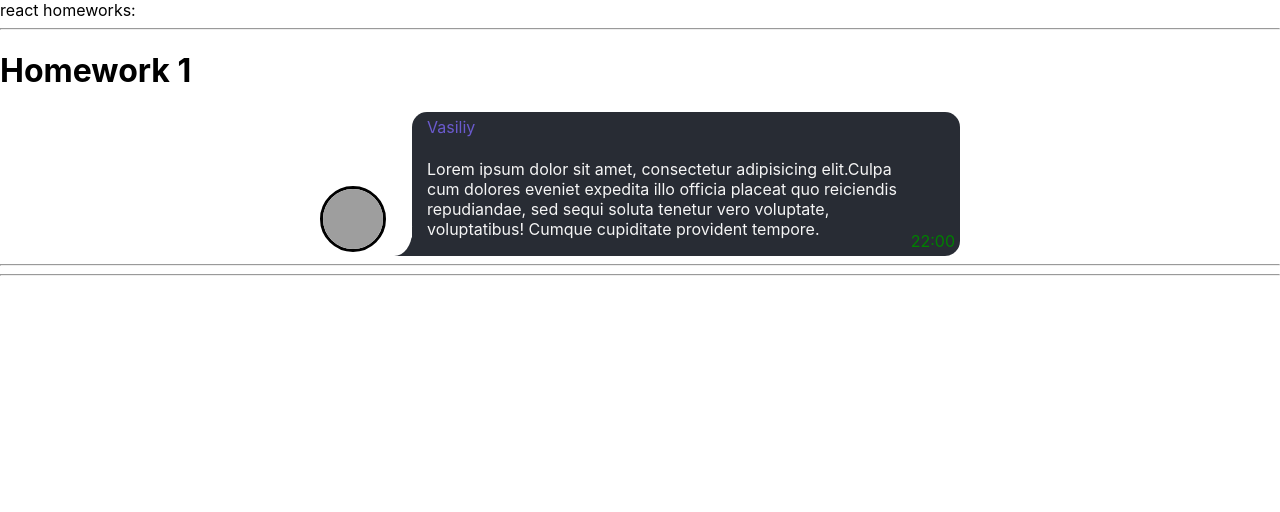
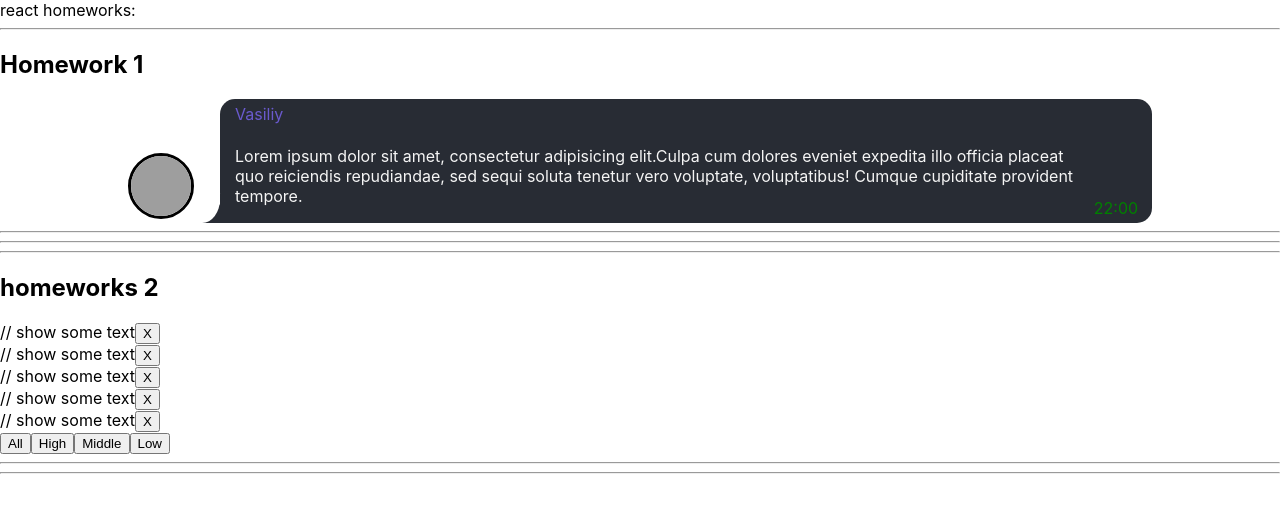
Before and after one commit to Letinarh/homeworks, a React (Create React App) app: page / in a window 1280 px wide. Shown: the top 512 px of the page. Built offline with nearby package versions, Linux system fonts and the light colour scheme; grey boxes are pictures that could not be loaded.

Commit message:
HW2 process
start to do

```diff
--- a/src/App.tsx
+++ b/src/App.tsx
@@ -1,8 +1,6 @@
 import React from 'react';
 import HW1 from "./p2-homeworks/h1/HW1";
+import HW2 from "./p2-homeworks/h2/HW2";
 
 
-
-
-
-export default HW1;
+export default HW2;
--- a/src/p1-main/m1-ui/u1-app/App.tsx
+++ b/src/p1-main/m1-ui/u1-app/App.tsx
@@ -1,16 +1,28 @@
 import React from 'react'
 import s from './App.module.css'
 import HW1 from '../../../p2-homeworks/h1/HW1'
+import HW2 from "../../../p2-homeworks/h2/HW2";
+import HW3 from "../../../p2-homeworks/h3/HW3";
+import HW4 from "../../../p2-homeworks/h4/HW4";
+import HW5 from "../../../p2-homeworks/h5/HW5";
+
 
 function App() {
     return (
         <div className={s.App}>
             <div>react homeworks:</div>
             <HW1/>
-            {/*<HW2/>*/}
+            <HW2/>
             {/*<HW3/>*/}
             {/*<HW4/>*/}
             {/*<HW5/>*/}
+            {/*<HW6/>*/}
+            {/*<HW7/>*/}
+            {/*<HW8/>*/}
+            {/*<HW9/>*/}
+            {/*<HW10/>*/}
+            {/*<HW11/>*/}
+            {/*<HW12/>*/}
 
         </div>
     )
--- a/src/p2-homeworks/h1/HW1.tsx
+++ b/src/p2-homeworks/h1/HW1.tsx
@@ -13,7 +13,7 @@ function HW1() {
     return (
         <div>
             <hr/>
-            <h1>Homework 1</h1>
+            <h2>Homework 1</h2>
 
             {/*should work (должно работать)*/}
 
--- a/src/p2-homeworks/h1/Message.module.css
+++ b/src/p2-homeworks/h1/Message.module.css
@@ -1,7 +1,7 @@
 .container {
     position: relative;
     margin: 0 auto;
-    width: 50%;
+    width: 80%;
     display: grid;
     grid-template-columns: 92px 15fr 1fr;
     grid-template-rows: auto;
--- a/src/p2-homeworks/h2/Affair.tsx
+++ b/src/p2-homeworks/h2/Affair.tsx
@@ -1,13 +1,14 @@
 import React from 'react'
+import {AffairType} from "./HW2";
 
 type AffairPropsType = {
     // key не нужно типизировать
-    affair: any // need to fix any
-    deleteAffairCallback: any // need to fix any
+    affair: AffairType // need to fix any
+    deleteAffairCallback: (_id:number)=>void // need to fix any
 }
 
 function Affair(props: AffairPropsType) {
-    const deleteCallback = () => {}// need to fix
+    const deleteCallback = () => {props.deleteAffairCallback(props.affair._id)}// need to fix
 
     return (
         <div>
--- a/src/p2-homeworks/h2/Affairs.tsx
+++ b/src/p2-homeworks/h2/Affairs.tsx
@@ -2,16 +2,16 @@ import React from 'react'
 import Affair from './Affair'
 import {AffairType} from './HW2'
 
-type AffairsPropsType = { // need to fix any
-    data: any
+type AffairsPropsType = { // --- need to fix any
+    data: Array<AffairType>
     setFilter: any
-    deleteAffairCallback: any
+    deleteAffairCallback: ()=>void
 }
 
 function Affairs(props: AffairsPropsType) {
     const mappedAffairs = props.data.map((a: AffairType) => (
-        <Affair // should work
-            key={a._id} // кеи ОБЯЗАТЕЛЬНЫ в 99% - так что лучше их писать всегда при создании компонент в мапе
+        <Affair // --- should work
+            key={a._id} //--- кеи ОБЯЗАТЕЛЬНЫ в 99% - так что лучше их писать всегда при создании компонент в мапе
             affair={a}
             deleteAffairCallback={props.deleteAffairCallback}
         />
--- a/src/p2-homeworks/h2/HW2.tsx
+++ b/src/p2-homeworks/h2/HW2.tsx
@@ -2,12 +2,12 @@ import React, {useState} from 'react'
 import Affairs from './Affairs'
 
 // types
-export type AffairPriorityType = any // need to fix any
-export type AffairType = any // need to fix any
+export type AffairPriorityType = 'high' | 'low' | 'middle'
+export type AffairType =  {_id:number, name:string, priority:string}
 export type FilterType = 'all' | AffairPriorityType
 
 // constants
-const defaultAffairs: any = [ // need to fix any
+const defaultAffairs: Array<AffairType> = [
     {_id: 1, name: 'React', priority: 'high'},
     {_id: 2, name: 'anime', priority: 'low'},
     {_id: 3, name: 'games', priority: 'low'},
@@ -16,25 +16,28 @@ const defaultAffairs: any = [ // need to fix any
 ]
 
 // pure helper functions
-export const filterAffairs = (affairs: any, filter: any): any => { // need to fix any
+export const filterAffairs = (affairs: Array<AffairType>, filter: FilterType): any => { // need to fix any
     if (filter === 'all') return affairs
-    else return // need to fix
+    else if (filter === 'low') return affairs.filter(a => a.priority === 'low')
+    else if (filter === 'high') return affairs.filter(a => a.priority === 'high')
+    else if (filter === 'middle') return affairs.filter(a => a.priority === 'middle')
 }
-export const deleteAffair = (affairs: any, _id: any): any => { // need to fix any
-    return // need to fix
+export const deleteAffair = (affairs: Array<AffairType>, _id:number ): Array<AffairType> => { // need to fix any
+
+    return affairs.filter(a => !a._id)
 }
 
 function HW2() {
-    const [affairs, setAffairs] = useState<any>(defaultAffairs) // need to fix any
+    const [affairs, setAffairs] = useState<Array<AffairType>>(defaultAffairs) // need to fix any
     const [filter, setFilter] = useState<FilterType>('all')
 
     const filteredAffairs = filterAffairs(affairs, filter)
-    const deleteAffairCallback = (_id: any) => setAffairs(deleteAffair(affairs, _id)) // need to fix any
+    const deleteAffairCallback = (_id: number) => setAffairs(deleteAffair(affairs, _id)) // need to fix any
 
     return (
         <div>
             <hr/>
-            homeworks 2
+            <h2>homeworks 2</h2>
 
             {/*should work (должно работать)*/}
             <Affairs
```
